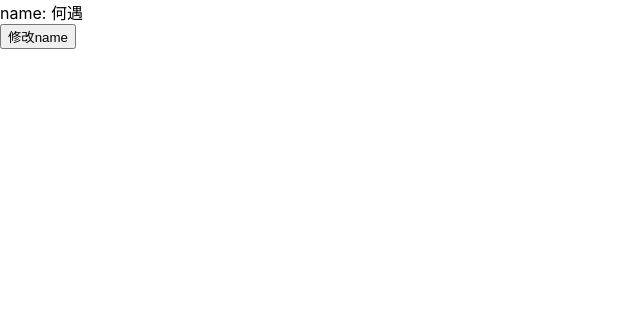
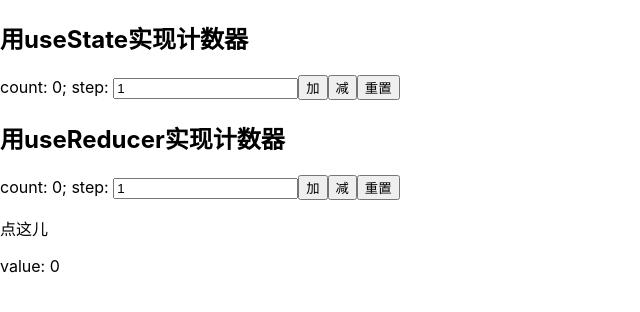
Before and after one commit to react-low-code/theory, a React (Create React App) app in the folder react-demo/: page / in a window 1280 px wide. Shown: the top 312 px of the page, without its empty margins (0-640 px from the left). Built offline with nearby package versions, Linux system fonts and the light colour scheme.

Commit message:
feat: useReducer

```diff
--- a/react-demo/src/App.tsx
+++ b/react-demo/src/App.tsx
@@ -12,7 +12,8 @@ import './App.scss'
 // import { UseStateBaseDemo, UseStateAdvanceDemo } from './pages/useState'
 // import FuncComVsClassCom from './pages/funcComVsClassCom'
 // import UseRefDemo from './pages/useRef'
-import { EffectWithoutCleanUp } from './pages/useEffect'
+// import { EffectWithoutCleanUp } from './pages/useEffect'
+import CounterDemo from './pages/useReducer'
 
 function App() {
   return (
@@ -44,7 +45,8 @@ function App() {
         {/* <UseStateAdvanceDemo/> */}
         {/* <FuncComVsClassCom/> */}
         {/* <UseRefDemo/> */}
-        <EffectWithoutCleanUp/>
+        {/* <EffectWithoutCleanUp/> */}
+        <CounterDemo/>
     </div>
   );
 }
--- /dev/null
+++ b/react-demo/src/pages/useReducer/index.tsx
@@ -0,0 +1,116 @@
+import React, { useReducer, useState, useEffect } from 'react'
+
+interface Counter {
+    value: number
+    step: number
+}
+interface Action {
+    type: 'increment' | 'decrement' | 'reset'|'changeStep',
+    value?: number
+}
+const initArg: Counter = {value: 0, step: 1}
+
+// 它用于更新state
+function reducer(prevState: Counter, action: Action): Counter  {
+    switch (action.type) {
+        case 'increment':
+            return {
+                ...prevState,
+                value: prevState.value + prevState.step
+            }
+        case 'decrement':
+            return {
+                ...prevState,
+                value: prevState.value - prevState.step
+            }
+        case 'reset':
+            return initArg
+        case 'changeStep':
+            return {
+                ...prevState,
+                step: action.value || initArg.value
+            }
+        default:
+            throw new Error();
+    }
+}
+
+function UseReducerCounterDemo() {
+    const [counter, dispatch] = useReducer(reducer, initArg)
+
+    const onChangeStep = (ev: React.ChangeEvent<HTMLInputElement>) => {
+        dispatch({type: 'changeStep',value: Number(ev.target.value)})
+    }
+
+    return (
+        <div>
+            <h2>用useReducer实现计数器</h2>
+            count: {counter.value};
+            step: <input type='number' value={counter.step} onChange={onChangeStep}/>
+            <button onClick={() => dispatch({type: 'increment'})}>加</button>
+            <button onClick={() => dispatch({type: 'decrement'})}>减</button>
+            <button onClick={() => dispatch({type: 'reset'})}>重置</button>
+        </div>
+    )
+}
+
+function UseStateCounterDemo() {
+    const [value, setValue] = useState<number>(0)
+    const [step, setStep] = useState<number>(1)
+
+    const onChangeStep = (ev: React.ChangeEvent<HTMLInputElement>) => {
+        setStep( Number(ev.target.value))
+    }
+
+    return (
+        <div>
+            <h2>用useState实现计数器</h2>
+            count: {value};
+            step: <input type='number' value={step} onChange={onChangeStep}/>
+            <button onClick={() => setValue(value + step)}>加</button>
+            <button onClick={() => setValue(value - step)}>减</button>
+            <button onClick={() => {setValue(0); setStep(1)}}>重置</button>
+        </div>
+    )
+}
+
+function DispatchDemo(props: {step: number}) {
+    function reducer(prevState: number) {
+        return props.step + prevState
+    }
+    const [value, dispatch] = useReducer(reducer, 0)
+
+    useEffect(() => {
+        document.body.addEventListener('click', dispatch)
+        return () => {
+            document.body.removeEventListener('click', dispatch)
+        }
+    }, [dispatch])
+
+    return (
+        <div>
+            <p>点这儿</p>
+            value: {value}
+        </div>
+    )
+}
+
+export default function CounterDemo() {
+    const [step, setStep] = useState<number>(1)
+    useEffect(() => {
+        const id = setInterval(() => {
+            setStep(prevStep => ++prevStep)
+        }, 1000)
+
+        return () => {
+            clearInterval(id)
+        }
+    }, [])
+    return (
+        <>
+            <UseStateCounterDemo/>
+            <UseReducerCounterDemo/>
+            <DispatchDemo step={step}/>
+        </>
+    )
+}
```
Also changed, not shown: react-demo/src/pages/context/index.tsx (added, +26 -0 lines), react-demo/src/pages/context/myContext.ts (added, +15 -0 lines).
